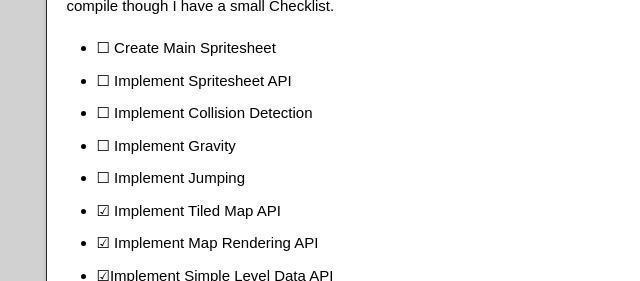
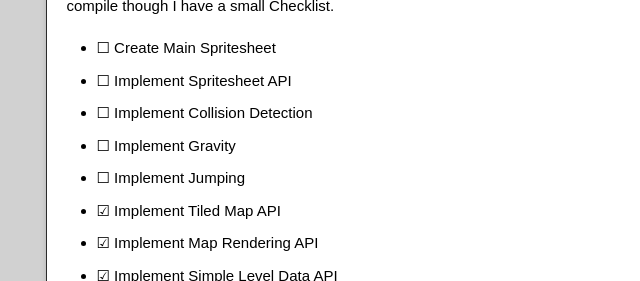
Before and after one commit to gabejbrenner/8-bit-Meteor, a plain HTML site: page index.html in a window 1280 px wide. Shown: the part 519-800 px from the top of the page, 257-897 px from the left. Drawn offline with nearby package versions, Linux system fonts and the light colour scheme.

Commit message:
Update index.html

```diff
--- a/index.html
+++ b/index.html
@@ -45,14 +45,14 @@
 <p>I have not currently reached a stable alpha version, I have spent most of my time working on data APIs and have not written any real game content yet. Before I am comfortable enough to compile though I have a small Checklist.</p>
 
 <ul>
-<li>☐ Create Main Spritesheet</li>
-<li>☐ Implement Spritesheet API </li>
-<li>☐ Implement Collision Detection</li>
-<li>☐ Implement Gravity</li>
-<li>☐ Implement Jumping</li>
-<li>☑ Implement Tiled Map API</li>
-<li>☑ Implement Map Rendering API</li>
-<li>☑Implement Simple Level Data API</li>
+<li><b>☐</b> Create Main Spritesheet</li>
+<li><b>☐</b> Implement Spritesheet API </li>
+<li><b>☐</b> Implement Collision Detection</li>
+<li><b>☐</b> Implement Gravity</li>
+<li><b>☐</b> Implement Jumping</li>
+<li><b>☑</b> Implement Tiled Map API</li>
+<li><b>☑</b> Implement Map Rendering API</li>
+<li><b>☑</b> Implement Simple Level Data API</li>
 </ul>
         </article>
       </div>
```
